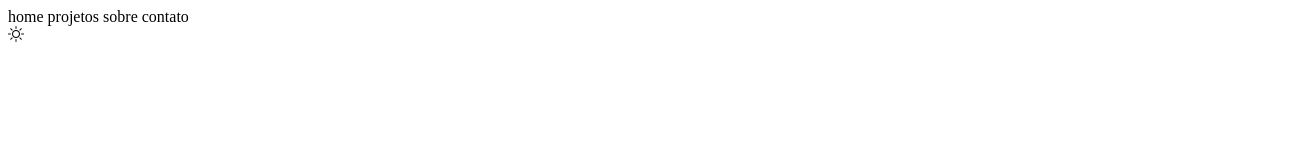
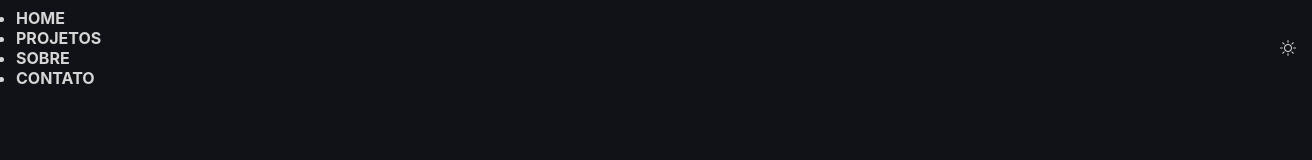
Before and after one commit to Bit-Davirlc/Designer-de-Interface-Web, a plain HTML site: page index.html in a window 1280 px wide. Shown: the whole page, 1312 px wide, since content can reach past the window. Drawn offline with nearby package versions, Linux system fonts and the light colour scheme.

Commit message:
Primeira metade da aula

```diff
--- a/css/style.css
+++ b/css/style.css
@@ -1,9 +1,27 @@
-ul {
-  list-style-type: none;
+* {
   margin: 0;
   padding: 0;
 }
 
-li {
-  display: inline;
+body {
+  background-color: #111217;
+  color: rgb(214, 214, 214);
+  font-family: "Inter", Tahoma, Geneva, Verdana, sans-serif;
 }
+
+a {
+  text-decoration: none;
+  color: rgb(214, 214, 214);
+  text-transform: uppercase;
+  font-weight: bold;
+}
+
+#header {
+  display: flex;
+  flex-wrap: row wrap;
+  justify-content: space-between;
+  align-items: center;
+  width: 100%;
+  /* margin: 25px 50px 75px 100px; */
+  padding: 0.5rem 1rem;
+}
--- a/index.html
+++ b/index.html
@@ -17,12 +17,29 @@
 
   <body>
     <header id="header">
-      <nav class="header-nav">
-        <ul>
-          <li>home</li>
-          <li>projetos</li>
-          <li>sobre</li>
-          <li>contato</li>
+      <!-- Menu Desktop -->
+      <nav class="menu-desktop">
+        <ul class="menu menu-principal">
+          <li class="menu-item">
+            <a href="#home">
+              <span class="menu-text">Home</span>
+            </a>
+          </li>
+          <li class="menu-item">
+            <a href="#projetos">
+              <span class="menu-text">Projetos</span>
+            </a>
+          </li>
+          <li class="menu-item">
+            <a href="#sobre">
+              <span class="menu-text">Sobre</span>
+            </a>
+          </li>
+          <li class="menu-item">
+            <a href="#contato">
+              <span class="menu-text">Contato</span>
+            </a>
+          </li>
         </ul>
       </nav>
 
```
